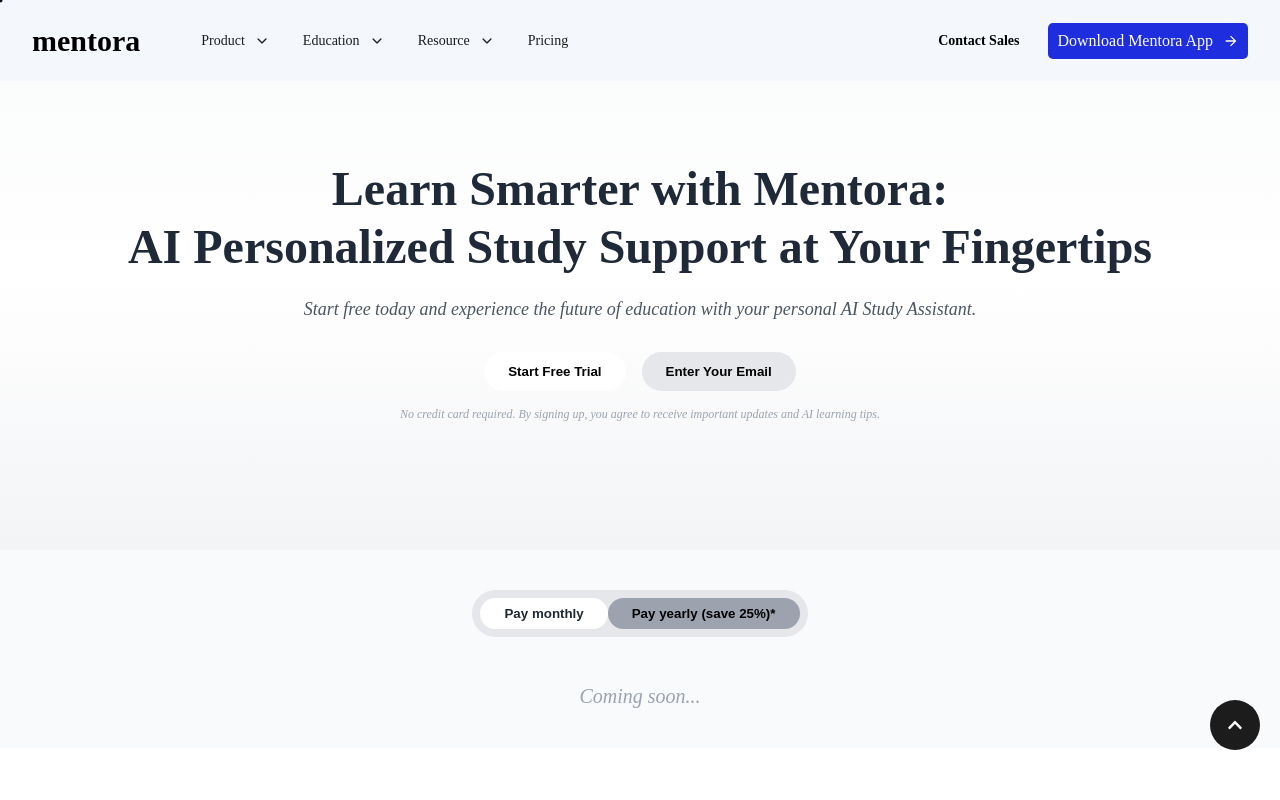
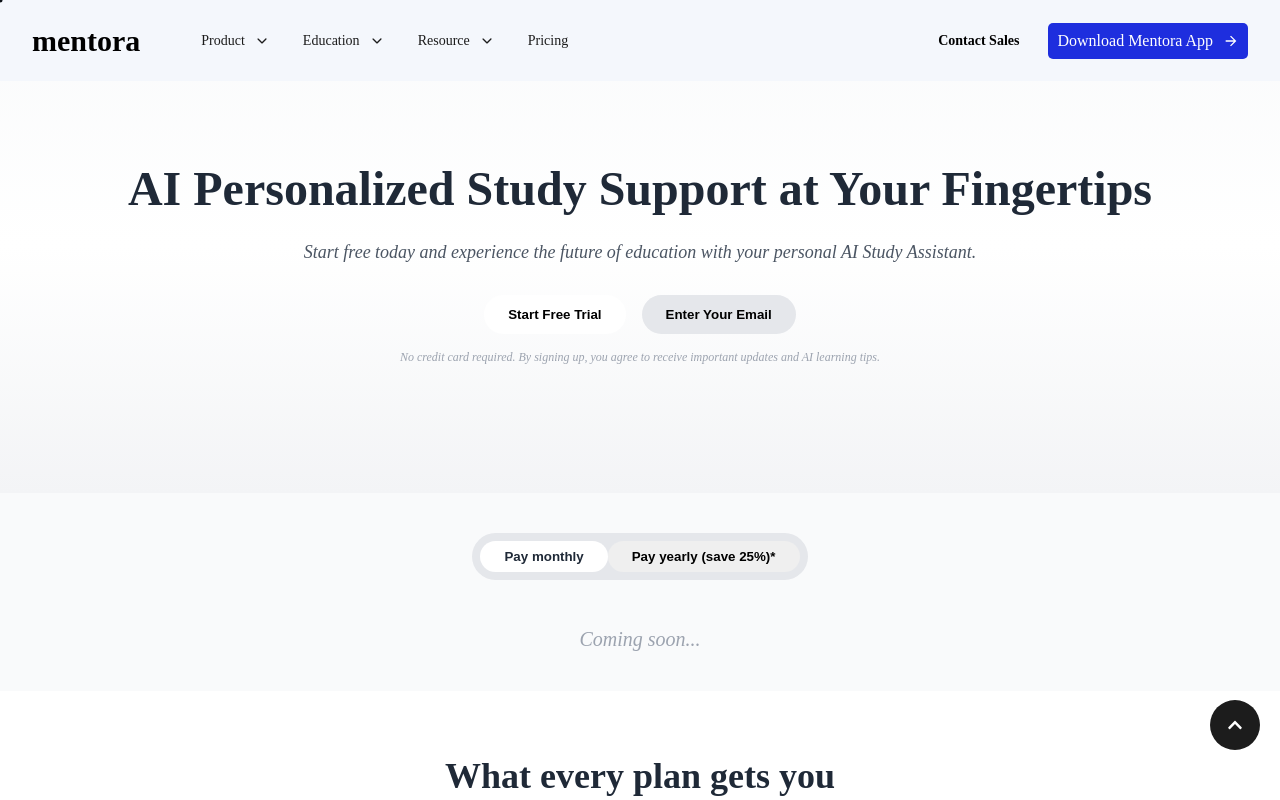
Before and after one commit to Mentoraltd/Mentora-official-website, a React (Vite) app: page /pricing in a window 1280 px wide. Shown: the top 800 px of the page. Built offline with nearby package versions, Linux system fonts and the light colour scheme; a web font is replaced by a local one.

Commit message:
Fix: Newsletter functionality

```diff
--- a/src/Resources/blog.css
+++ b/src/Resources/blog.css
@@ -189,8 +189,13 @@
 }
 .rightNewsForm form{
     display: flex;
-    flex-direction: column;
     gap: 15px;
+    width: 100%;
+    border: 1px solid #010409;
+    border-radius: 6px;
+    padding: 0 5px;
+    display: flex;
+    justify-content: space-between;
 }
 
 .rightNewsForm label{
--- a/src/Resources/blog.jsx
+++ b/src/Resources/blog.jsx
@@ -125,16 +125,9 @@
             </div>
             <div className="rightNewsForm">
                 <form name="newsletter" method="POST" data-netlify="true">
-                    <label htmlFor="email">
                         <input type="hidden" name="newsletterform" value="newsletter" />
                         <input type="email" name="email" id="NewsletterEmail" placeholder="Your email address" />
                         <button type="submit" className="NewsSubmitBtn">Subscribe <IoIosArrowDown className="IoIosArrowDown"/> </button>
-                    </label>
-
-                    <div className="sendNewsletter">
-                        <input type="checkbox" name="check" id="NewsletterPermissionCheckbox" />
-                        <p>Yes please, I’d like MentoraLtd to use my information for personalized communications, targeted advertising and campaign effectiveness. See <span>MentoraLtd Privacy Statement</span> for more details.</p>
-                    </div>
 
                 </form>
             </div>
--- a/src/navbar/Pages/PricingComparison.jsx
+++ b/src/navbar/Pages/PricingComparison.jsx
@@ -96,7 +96,7 @@
         {/* --- HERO SECTION --- */}
         <section className="hero-section">
             <h1 className="hero-title">
-            Learn Smarter with Mentora: <br />AI Personalized Study Support at Your Fingertips
+            AI Personalized Study Support at Your Fingertips
             </h1>
             <p className="hero-subtitle">
             Start free today and experience the future of education with your personal AI Study Assistant.
@@ -124,7 +124,7 @@
                 <button className="toggle-btn active">
                     Pay monthly
                 </button>
-                <button className="toggle-btn inactive">
+                <button className="toggle-btn">
                     Pay yearly (save 25%)*
                 </button>
                 </div>
--- a/src/navbar/Pages/PricingPage.css
+++ b/src/navbar/Pages/PricingPage.css
@@ -161,14 +161,6 @@
   background-color: #d1d5db;
 }
 
-.toggle-btn.inactive {
-  background-color: #9ca3af;
-  color: black;
-}
-
-.toggle-btn.inactive:hover {
-  background-color: #6b7280;
-}
 
 .pricing-grid {
   display: none;
```
